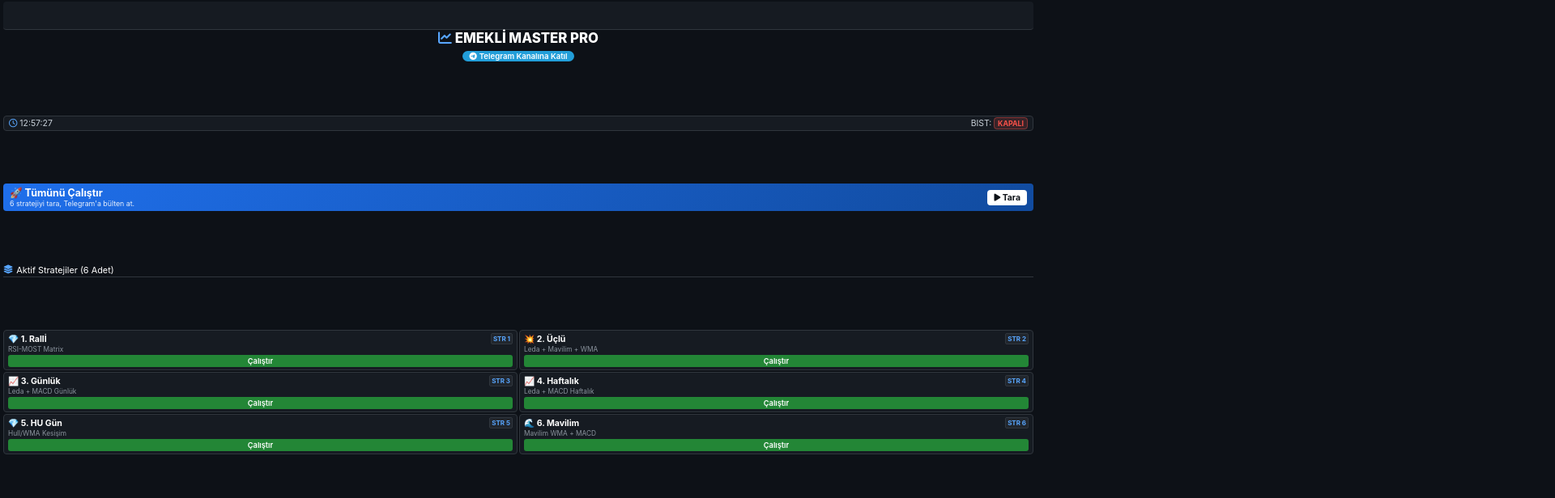
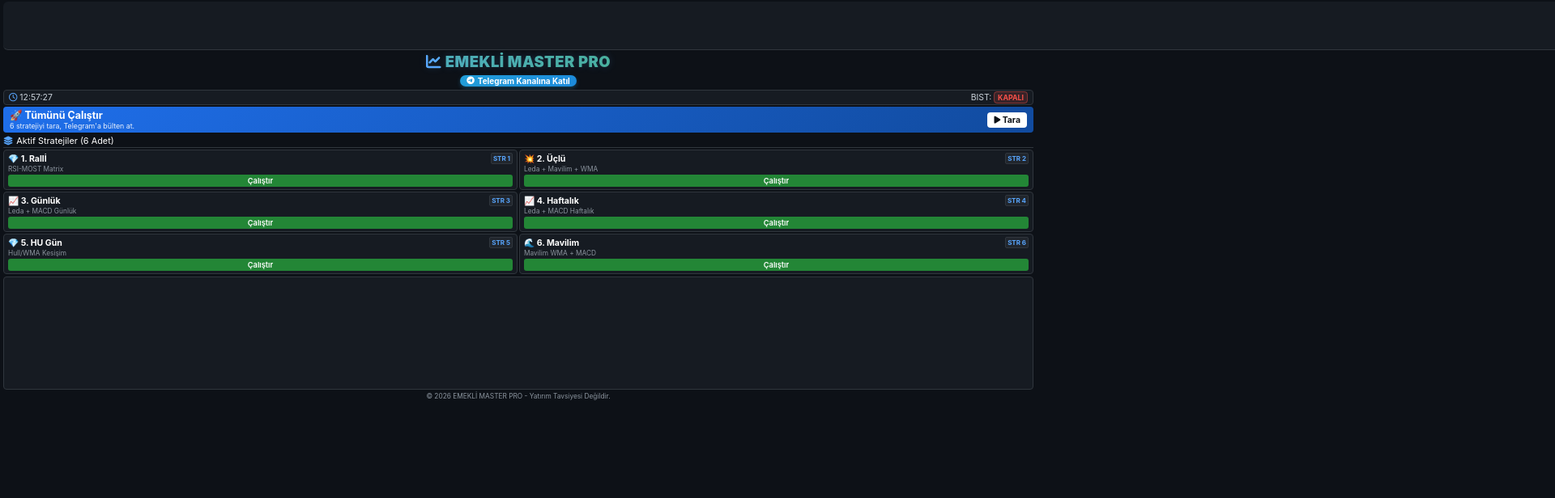
Before and after one commit to 55hakan/bist-9lubot, a plain HTML site: page index.html in a window 1280 px wide. Shown: the top 616 px of the page at 81% size, 1920 px wide, since content can reach past the window. Drawn offline with Linux system fonts and the light colour scheme; a script that the page names is missing.

Commit message:
Update index.html

```diff
--- a/index.html
+++ b/index.html
@@ -13,6 +13,7 @@
             --text-white: #ffffff;
             --text-muted: #8b949e;
             --accent-green: #238636;
+            --accent-green-hover: #2ea043;
             --accent-blue: #58a6ff;
             --accent-gold: #f1e05a;
             --border-color: #30363d;
@@ -35,18 +36,18 @@
             overflow: hidden;
             display: flex;
             flex-direction: column;
-            justify-content: space-between;
             padding: 2px 4px;
         }
 
-        /* Üst Canlı Bant - Tam Genişlik ve Optimize Yükseklik */
+        /* Üst Canlı Bant */
         .tradingview-ticker {
-            width: 100%;
-            height: 35px;
+            width: 200%;
+            height: 60px;
             overflow: hidden;
             border-bottom: 1px solid var(--border-color);
             background-color: #161b22;
-            border-radius: 4px;
+            border-radius: 6px;
+            margin-bottom: 2px;
         }
 
         .container {
@@ -55,39 +56,46 @@
             flex-direction: column;
             gap: 2px;
             flex: 1;
-            justify-content: space-between;
         }
 
-        /* Header - Boşluklar Azaltıldı */
+        /* Profesyonel & Dikkat Çekici Header */
         header {
             text-align: center;
+            padding: 1px 0;
+            margin-bottom: 1px;
         }
 
         .logo-title {
-            font-size: 1.05rem;
-            font-weight: 800;
-            color: var(--text-white);
+            font-size: 1.15rem;
+            font-weight: 900;
+            background: linear-gradient(90deg, #58a6ff 0%, #3fb950 100%);
+            -webkit-background-clip: text;
+            -webkit-text-fill-color: transparent;
             display: flex;
             align-items: center;
             justify-content: center;
-            gap: 4px;
+            gap: 5px;
+            letter-spacing: 0.5px;
+            text-transform: uppercase;
+            text-shadow: 0 0 10px rgba(88, 166, 255, 0.2);
         }
 
         .logo-title i {
-            color: var(--accent-blue);
+            -webkit-text-fill-color: #58a6ff;
         }
 
         .telegram-badge {
             display: inline-flex;
             align-items: center;
-            gap: 3px;
-            background-color: #229ED9;
+            gap: 4px;
+            background: linear-gradient(135deg, #229ED9 0%, #1c8adb 100%);
             color: white;
             text-decoration: none;
             padding: 1px 8px;
-            border-radius: 10px;
-            font-size: 0.6rem;
-            font-weight: 600;
+            border-radius: 12px;
+            font-size: 0.62rem;
+            font-weight: 700;
+            box-shadow: 0 2px 5px rgba(34, 158, 217, 0.3);
         }
 
         /* Market Summary Bar */
@@ -116,7 +124,7 @@
         .main-action-card {
             background: linear-gradient(135deg, #1f6feb 0%, #114b9f 100%);
             border-radius: 4px;
-            padding: 4px 8px;
+            padding: 3px 8px;
             color: white;
             display: flex;
             justify-content: space-between;
@@ -145,9 +153,10 @@
             gap: 4px;
             border-bottom: 1px solid var(--border-color);
             padding-bottom: 1px;
+            margin-top: 1px;
         }
 
-        /* Strategy Cards - 2'Lİ YAN YANA ULTRA KOMPAKT */
+        /* Strategy Cards - 2'Lİ YAN YANA ULTRA KOMPAKT SIKIŞTIRILMIŞ */
         .strategy-grid {
             display: grid;
             grid-template-columns: repeat(2, 1fr);
@@ -212,14 +221,15 @@
             width: 100%;
         }
 
-        /* Teknik Gösterge - Ekrana Tam Sığacak Şekilde Küçültüldü */
+        /* Teknik Gösterge - Ekranın Altına Tam Oturan Alan */
         .chart-section {
             background-color: var(--card-bg);
             border: 1px solid var(--border-color);
             border-radius: 4px;
-            padding: 2px;
-            height: 95px;
+            padding: 1px;
+            height: 140px;
             overflow: hidden;
+            margin-top: 1px;
         }
 
         /* Footer */
@@ -227,20 +237,21 @@
             text-align: center;
             font-size: 0.52rem;
             color: var(--text-muted);
+            padding: 1px 0;
         }
     </style>
 </head>
 <body>
 
-    <!-- CANLI BIST & DÖVİZ & ALTIN BANDI (GÜNCELLENMİŞ SEMBOLLER) -->
+    <!-- CANLI BIST & DÖVİZ & ALTIN BANDI -->
     <div class="tradingview-ticker">
         <div class="tradingview-widget-container" style="height:100%;width:100%;">
             <div class="tradingview-widget-container__widget" style="height:100%;width:100%;"></div>
             <script type="text/javascript" src="https://s3.tradingview.com/external-embedding/embed-widget-ticker-tape.js" async>
             {
             "symbols": [
-                { "proName": "BIST:XU100", "title": "BIST 100" },
-                { "proName": "BIST:XU030", "title": "BIST 30" },
+                { "proName": "XU100", "title": "BIST 100" },
+                { "proName": "XU030", "title": "BIST 30" },
                 { "description": "USD/TRY", "proName": "FX_IDC:USDTRY" },
                 { "description": "EUR/TRY", "proName": "FX_IDC:EURTRY" },
                 { "description": "Gram Altın", "proName": "TVC:GOLD" }
@@ -362,7 +373,7 @@
             </div>
         </div>
 
-        <!-- BIST 100 TEKNİK GÖSTERGE (Ekrana Tam Sığacak Boyut) -->
+        <!-- BIST 100 TEKNİK GÖSTERGE -->
         <div class="chart-section">
             <div class="tradingview-widget-container" style="height:100%;width:100%;">
                 <div class="tradingview-widget-container__widget" style="height:100%;width:100%;"></div>
@@ -370,9 +381,9 @@
                 {
                 "interval": "1D",
                 "width": "100%",
-                "height": "90",
+                "height": "135",
                 "isTransparent": true,
-                "symbol": "BIST:XU100",
+                "symbol": "XU100",
                 "showIntervalTabs": false,
                 "displayMode": "single",
                 "locale": "tr",
```
